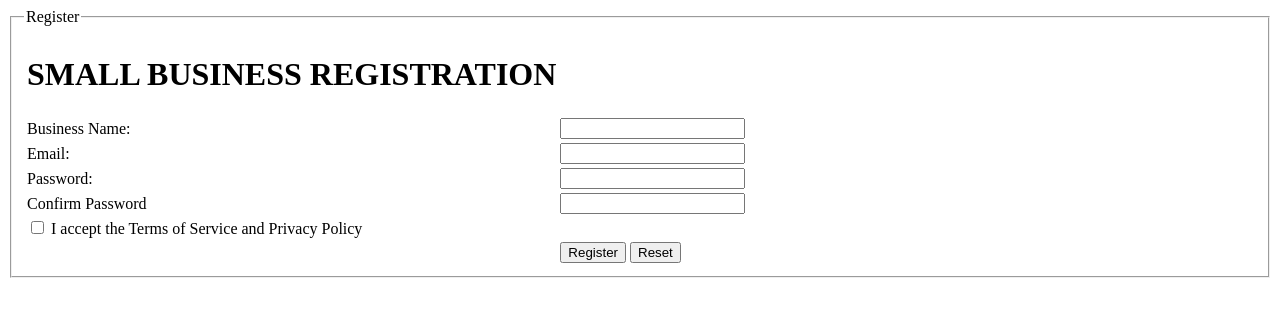
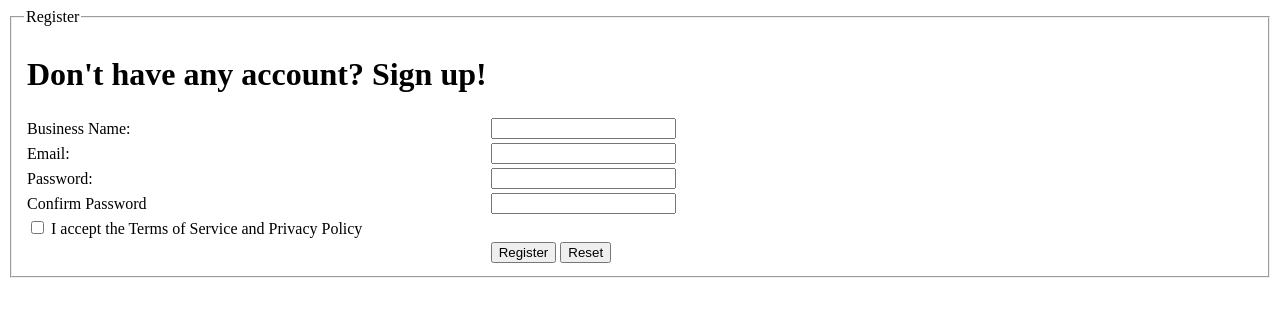
Before and after one commit to NabilRaiyan/Nike-Shoe-Store, a PHP site: page /registration.php in a window 1280 px wide. Shown: the top 317 px of the page. Run offline with PHP 8.4, Linux system fonts and the light colour scheme.

```diff
--- a/customer/views/registration.php
+++ b/customer/views/registration.php
@@ -18,7 +18,7 @@
                 <table>
                     <tr>
                         <td>
-                            <h1>SMALL BUSINESS REGISTRATION</h1>
+                            <h1>Don't have any account? Sign up!</h1>
                         </td>
                     </tr>
                     <tr>
```
